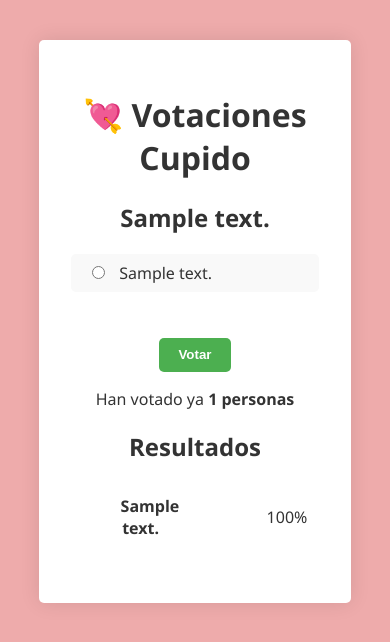
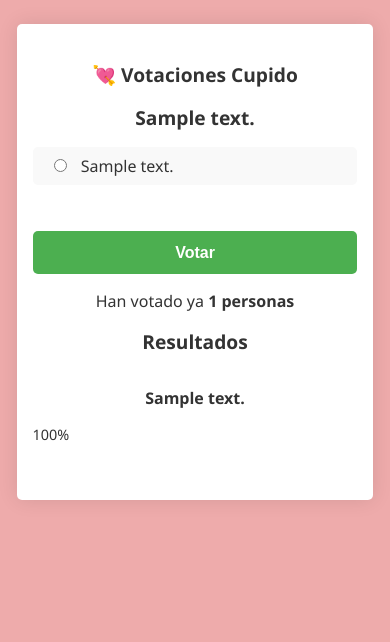
Before and after one commit to JPalos21/votaciones_cupido, a Flask app: page / in a window 390 px wide. Shown: the top 642 px of the page. Run offline with Flask 3, Linux system fonts and the light colour scheme; tables that the repository leaves empty hold one stand-in row (values such as "Sample post").

Commit message:
estilos para ver en movil

```diff
--- a/static/style.css
+++ b/static/style.css
@@ -245,3 +245,56 @@ button:hover {
 .cerrar {
   color: #000;
 }
+
+@media (max-width: 600px) {
+  body {
+    padding: 1rem;
+  }
+
+  .container {
+    width: 95%;
+    padding: 1.5rem 1rem;
+  }
+
+  .resultados {
+    width: 100%;
+  }
+
+  .barra {
+    flex-direction: column;
+    align-items: flex-start;
+    row-gap: 0.5rem;
+    column-gap: 0; /* anula el gap horizontal */
+  }
+
+  .letra {
+    width: 100%;
+    font-size: 1rem;
+  }
+
+  .porcentaje {
+    width: auto;
+    text-align: left;
+    margin-left: 0;
+    font-size: 0.9rem;
+  }
+
+  .form label {
+    max-width: 100%;
+    font-size: 1rem;
+  }
+
+  .form button {
+    width: 100%;
+    font-size: 1rem;
+    padding: 0.8rem;
+  }
+
+  h1, h2 {
+    font-size: 1.2rem;
+  }
+
+  p {
+    font-size: 1rem;
+  }
+}
```
